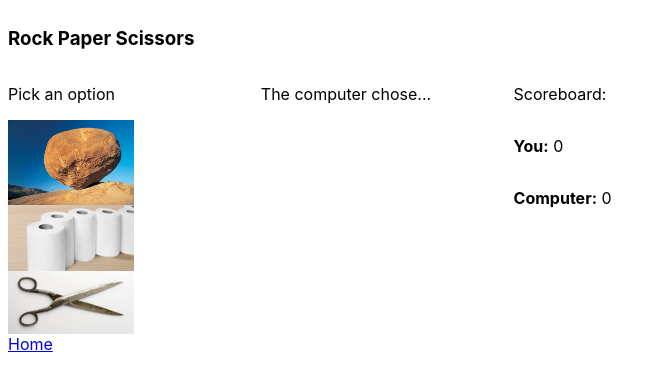
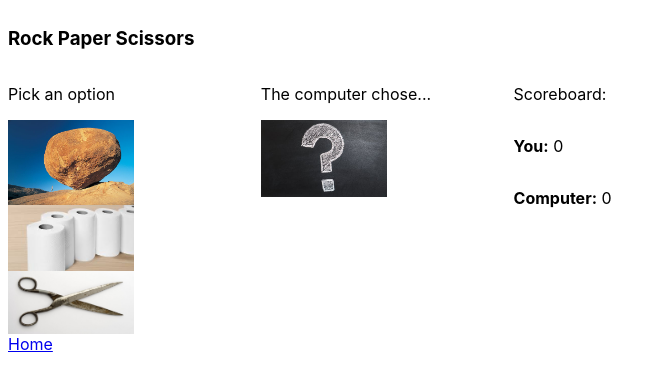
Before and after one commit to wdportman/my-app, a React (Create React App) app: page /rps in a window 1280 px wide. Shown: the top 388 px of the page, without its empty margins (0-666 px from the left). Built offline with nearby package versions, Linux system fonts and the light colour scheme.

Commit message:
Set up logic in hook for Rock Paper Scissors

```diff
--- a/src/App.js
+++ b/src/App.js
@@ -1,4 +1,4 @@
-import React, {useState} from 'react'
+import React from 'react'
 import Counter from './components/pages/Counter';
 import RPS from './components/pages/RPS';
 import Home from './components/pages/Home';
@@ -11,8 +11,6 @@ import {
 } from "react-router-dom";
 
 export default function App() {
-  const [yourScore, setYourScore] = useState(0);
-  const [computerScore, setComputerScore] = useState(0);
 
   return (
     <Router>
@@ -27,10 +25,7 @@ export default function App() {
         </Route>
 
         <Route exact path='/rps'>
-          <RPS
-            yourScore={yourScore}
-            computerScore={computerScore}
-          />
+          <RPS/>
         </Route>
 
         <Route path="*">
--- a/src/components/pages/RPS.js
+++ b/src/components/pages/RPS.js
@@ -1,17 +1,42 @@
-import Button from '../Button';
-import React from 'react';
+import React, {useState} from 'react'
 import {Link} from 'react-router-dom';
-import Rock from '../../docs/Rock.jpg'
-import Paper from '../../docs/Paper.jpg'
-import Scissors from '../../docs/Scissors.jpg'
-
-const handleClick = function(imageName) {
-  console.log("Click!", imageName)
-}
+import Rock from '../../docs/Rock.jpg';
+import Paper from '../../docs/Paper.jpg';
+import Scissors from '../../docs/Scissors.jpg';
+import QuestionMark from '../../docs/QuestionMark.jpg';
+import { useRPS } from '../../hooks/useRPS.js';
 
 export default function RPS(props) {
 
-  const {yourScore, computerScore} = props;
+  const [yourScore, setYourScore] = useState(0);
+  const [computerScore, setComputerScore] = useState(0);
+  const [computerChoice, setComputerChoice] = useState(QuestionMark);
+
+  const { generateRandomChoice, compareChoices } = useRPS();
+
+  const convertToImage = (computerChoice) => {
+    if (computerChoice === 'Rock') {
+      return Rock;
+    };
+    if (computerChoice === 'Scissors') {
+      return Scissors;
+    };
+    if (computerChoice === 'Paper') {
+      return Paper;
+    };
+  }
+
+  const handleClick = (userChoice) => {
+    const computerChoice = generateRandomChoice();
+    const output = compareChoices(userChoice, computerChoice);
+    setComputerChoice(convertToImage(computerChoice));
+    if (output === true) {
+      setYourScore(yourScore + 1);
+    };
+    if (output === false) {
+      setComputerScore(computerScore + 1);
+    };
+  };
 
   return (
     <div>
@@ -27,7 +52,7 @@ export default function RPS(props) {
         </div>
         <div className='rps-column'>
           <p>The computer chose...</p>
-
+          <img className='rps-image' src={computerChoice} alt="Computer choice"/>
         </div>
         <div className='rps-column'>
           <p>Scoreboard:</p>
--- a/src/hooks/useRPS.js
+++ b/src/hooks/useRPS.js
@@ -1,4 +1,4 @@
-const useRPS = () => {
+const useRPS = (userChoice) => {
 
   const generateRandomChoice = () => {
     const choices = ['Rock', 'Paper', 'Scissors'];
```
Also changed, not shown: src/components/NavBar.js (added), src/docs/QuestionMark.jpg (added).
